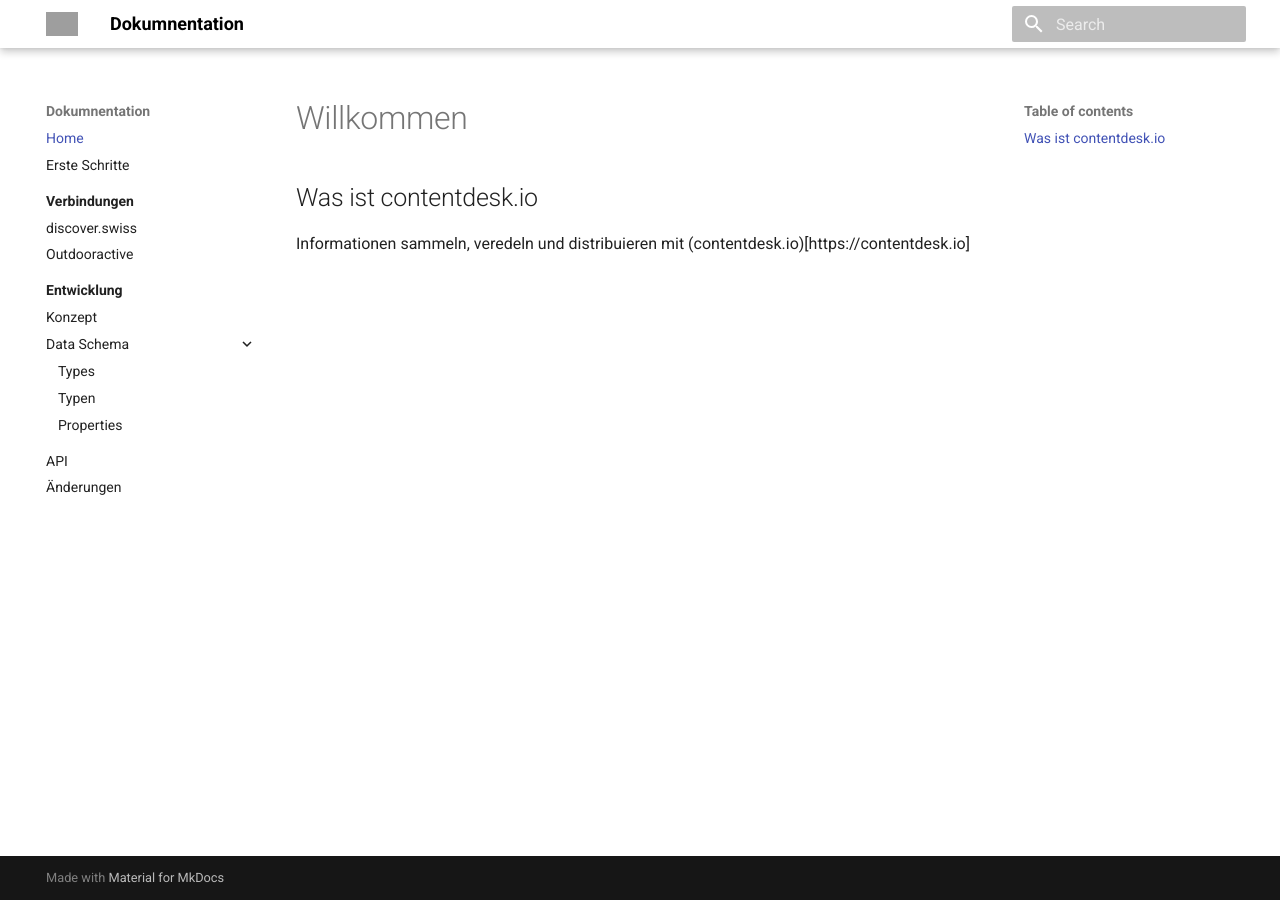
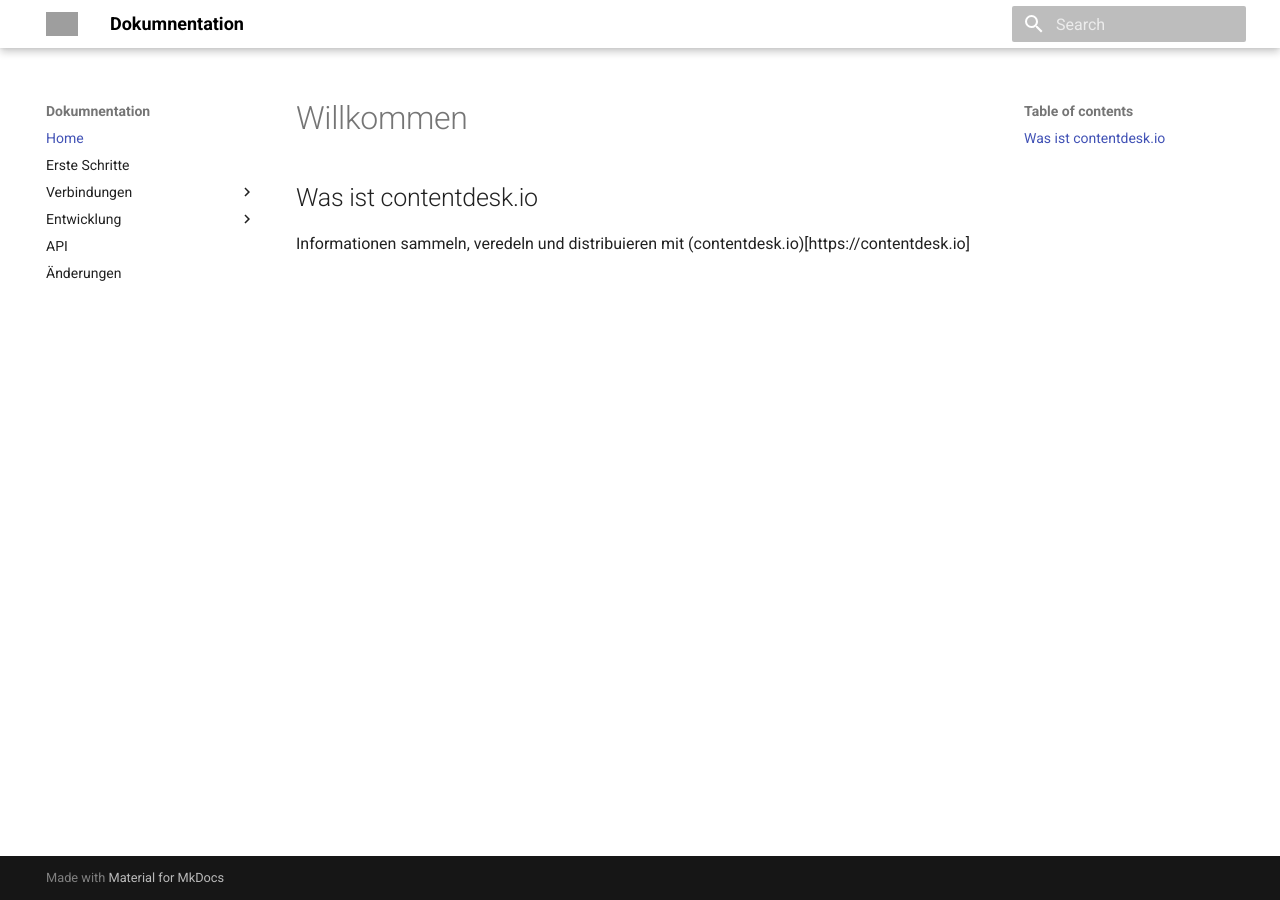
Before and after one commit to tsolenthaler/docs.contentdesk.io, an MkDocs documentation site: the page built from docs/index.md, in a window 1280 px wide. Built offline with MkDocs 1.6.1 and Material for MkDocs 9.7.7, drawn with Linux system fonts in a browser that asks for light colours; grey boxes are pictures that could not be loaded.

Commit message:
docs: Update mkdocs.yml navigation and table of contents

```diff
--- a/mkdocs.yml
+++ b/mkdocs.yml
@@ -9,15 +9,15 @@
   features:
     #- navigation.instant
     #- navigation.instant.progress
-    - navigation.tracking
-    # - navigation.tabs
+    #- navigation.tracking
+    #- navigation.tabs
     #- navigation.tabs.sticky
-    - navigation.sections
-    - navigation.expand
-    - navigation.indexes
-    - toc.follow
+    #- navigation.sections
+    #- navigation.expand
+    #- navigation.indexes
+    #- toc.follow
     #- toc.integrate
-    - navigation.top
+    #- navigation.top
     - content.tabs.link
     - content.code.copy
     - content.action.view
```
